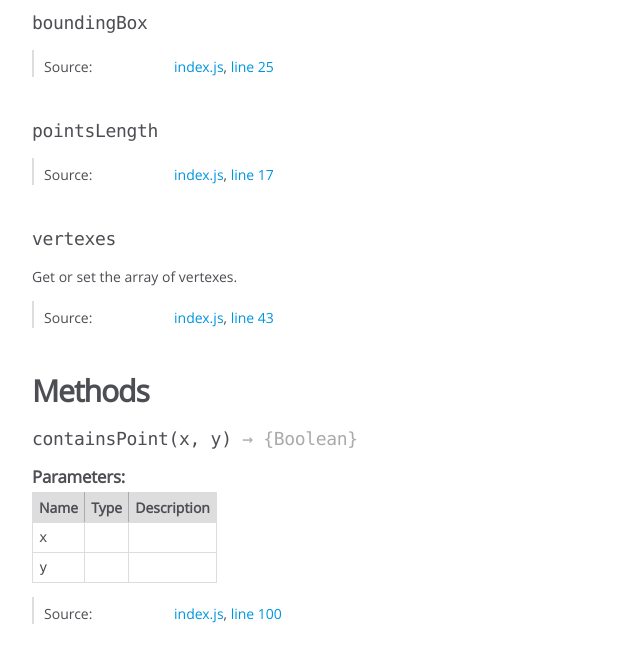
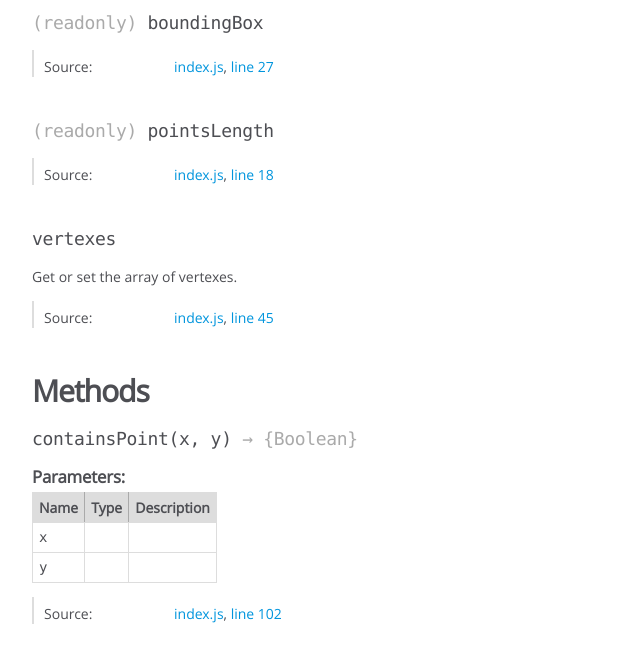
Before and after one commit to kevinGodell/polygon-points, a website: page docs/PolygonPoints.html in a window 1280 px wide. Shown: the part 439-1100 px from the top of the page, without its empty margins (0-640 px from the left). Drawn offline with Linux system fonts and the light colour scheme.

Commit message:
update docs

```diff
--- a/docs/PolygonPoints.html
+++ b/docs/PolygonPoints.html
@@ -186,7 +186,7 @@
 
 
 
-<h4 class="name" id="boundingBox"><span class="type-signature"></span>boundingBox<span class="type-signature"></span></h4>
+<h4 class="name" id="boundingBox"><span class="type-signature">(readonly) </span>boundingBox<span class="type-signature"></span></h4>
 
 
 
@@ -226,7 +226,7 @@
 
     <dt class="tag-source">Source:</dt>
     <dd class="tag-source"><ul class="dummy"><li>
-        <a href="index.js.html">index.js</a>, <a href="index.js.html#line25">line 25</a>
+        <a href="index.js.html">index.js</a>, <a href="index.js.html#line27">line 27</a>
     </li></ul></dd>
 
 
@@ -244,7 +244,7 @@
 
 
 
-<h4 class="name" id="pointsLength"><span class="type-signature"></span>pointsLength<span class="type-signature"></span></h4>
+<h4 class="name" id="pointsLength"><span class="type-signature">(readonly) </span>pointsLength<span class="type-signature"></span></h4>
 
 
 
@@ -284,7 +284,7 @@
 
     <dt class="tag-source">Source:</dt>
     <dd class="tag-source"><ul class="dummy"><li>
-        <a href="index.js.html">index.js</a>, <a href="index.js.html#line17">line 17</a>
+        <a href="index.js.html">index.js</a>, <a href="index.js.html#line18">line 18</a>
     </li></ul></dd>
 
 
@@ -346,7 +346,7 @@
 
     <dt class="tag-source">Source:</dt>
     <dd class="tag-source"><ul class="dummy"><li>
-        <a href="index.js.html">index.js</a>, <a href="index.js.html#line43">line 43</a>
+        <a href="index.js.html">index.js</a>, <a href="index.js.html#line45">line 45</a>
     </li></ul></dd>
 
 
@@ -484,7 +484,7 @@
 
     <dt class="tag-source">Source:</dt>
     <dd class="tag-source"><ul class="dummy"><li>
-        <a href="index.js.html">index.js</a>, <a href="index.js.html#line100">line 100</a>
+        <a href="index.js.html">index.js</a>, <a href="index.js.html#line102">line 102</a>
     </li></ul></dd>
 
 
@@ -646,7 +646,7 @@
 
     <dt class="tag-source">Source:</dt>
     <dd class="tag-source"><ul class="dummy"><li>
-        <a href="index.js.html">index.js</a>, <a href="index.js.html#line127">line 127</a>
+        <a href="index.js.html">index.js</a>, <a href="index.js.html#line129">line 129</a>
     </li></ul></dd>
 
 
@@ -714,7 +714,7 @@
 <br class="clear">
 
 <footer>
-    Documentation generated by <a href="https://github.com/jsdoc3/jsdoc">JSDoc 3.5.5</a> on Tue May 29 2018 21:00:39 GMT-0500 (CDT)
+    Documentation generated by <a href="https://github.com/jsdoc3/jsdoc">JSDoc 3.5.5</a> on Tue May 29 2018 21:01:10 GMT-0500 (CDT)
 </footer>
 
 <script> prettyPrint(); </script>
```
Also changed, not shown: docs/index.html (+1 -1 lines), docs/index.js.html (+3 -1 lines).
